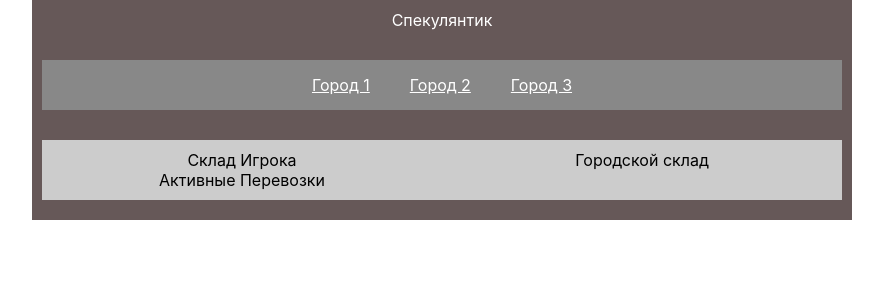
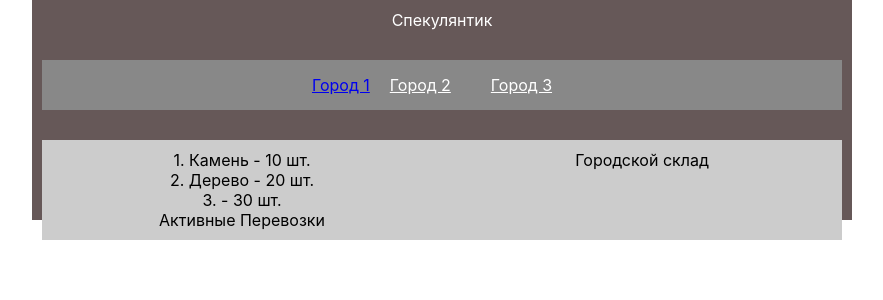
Before and after one commit to ArtLevel/Speculator, a React (Create React App) app: page / in a window 1280 px wide. Shown: the top 300 px of the page, without its empty margins (198-1081 px from the left). Built offline with nearby package versions, Linux system fonts and the light colour scheme.

Commit message:
Basic storage functionality

```diff
--- a/package.json
+++ b/package.json
@@ -11,6 +11,7 @@
     "@types/node": "^16.18.126",
     "@types/react": "^19.1.6",
     "@types/react-dom": "^19.1.5",
+    "prettier": "^3.5.3",
     "react": "^19.1.0",
     "react-dom": "^19.1.0",
     "react-scripts": "5.0.1",
--- a/src/Components/App/App.tsx
+++ b/src/Components/App/App.tsx
@@ -1,36 +1,99 @@
-import React from 'react';
+import React, { useState } from "react";
 
-import './App.scss';
+import "./App.scss";
 import Citites from "../Cities/Citites";
 import CityStorage from "../CityStorage/CityStorage";
 import Storage from "../Storage/Storage";
 import Transportations from "../Transportations/Transportations";
 
+type StoragesT = { cityId: number; storage: StorageT }[];
+export type StorageT = { id: number; qty: number }[];
+type GoodT = { id: number; title: string };
+export type GoodsT = GoodT[];
+
 function App() {
+  const [currentCity, setCurrentCity] = useState(1);
+
+  const [storages, setStorages] = useState<StoragesT>([
+    {
+      cityId: 1,
+      storage: [
+        {
+          id: 1,
+          qty: 10,
+        },
+        {
+          id: 2,
+          qty: 20,
+        },
+        {
+          id: 3,
+          qty: 30,
+        },
+      ],
+    },
+    {
+      cityId: 2,
+      storage: [
+        {
+          id: 1,
+          qty: 5,
+        },
+      ],
+    },
+  ]);
+
+  const goods: GoodsT = [
+    {
+      id: 1,
+      title: "Камень",
+    },
+    {
+      id: 2,
+      title: "Дерево",
+    },
+  ];
+
+  function getStorageByCity(): StorageT {
+    const store = storages.find((storage) => storage.cityId === currentCity);
+
+    if (store) {
+      return store.storage;
+    } else {
+      return [];
+    }
+  }
+
   return (
     <div className="app">
-      <header className="app-name">
-        Спекулянтик
-      </header>
+      <header className="app-name">Спекулянтик</header>
 
-        <Citites/>
+      <Citites
+        currentCity={currentCity}
+        onChangeCurrentCity={(city) => {
+          setCurrentCity(city);
+        }}
+      />
 
       <div className="content">
         <div className="column">
           <div className="storage">
-                    <Storage/>
+            <Storage
+              currentCity={currentCity}
+              storage={getStorageByCity()}
+              goods={goods}
+            />
           </div>
           <div className="transportations">
-                    <Transportations/>
+            <Transportations />
           </div>
         </div>
         <div className="column">
           <div className="city-storage">
-                    <CityStorage/>
+            <CityStorage />
           </div>
         </div>
       </div>
-
     </div>
   );
 }
--- a/src/Components/Cities/Cities.scss
+++ b/src/Components/Cities/Cities.scss
@@ -9,5 +9,10 @@
     color: white;
     display: inline-block;
     padding: 5px 20px;
+
+    &.active {
+      font-weight: 700;
+      text-decoration: none;
+    }
   }
 }
--- a/src/Components/Cities/Citites.tsx
+++ b/src/Components/Cities/Citites.tsx
@@ -1,13 +1,44 @@
-import React from 'react';
+import React, { useState } from "react";
 
-import './Cities.scss';
+import "./Cities.scss";
 
-function Citites() {
+type CitiesArrT = { id: number; title: string }[];
+type CitiesType = {
+  currentCity: number;
+  onChangeCurrentCity: (city: number) => void;
+};
+
+function Citites({ currentCity, onChangeCurrentCity }: CitiesType) {
+  const cities: CitiesArrT = [
+    {
+      id: 1,
+      title: "Город 1",
+    },
+    {
+      id: 2,
+      title: "Город 2",
+    },
+    {
+      id: 3,
+      title: "Город 3",
+    },
+  ];
+
   return (
     <div className="cities-list">
-        <a className="city" href="#">Город 1</a>
-        <a className="city" href="#">Город 2</a>
-        <a className="city" href="#">Город 3</a>
+      {cities.map((city) => {
+        return (
+          <a
+            className={"city" + (currentCity === city.id ? "active" : "")}
+            href="#"
+            onClick={() => {
+              onChangeCurrentCity(city.id);
+            }}
+          >
+            {city.title}
+          </a>
+        );
+      })}
     </div>
   );
 }
--- a/src/Components/Storage/Storage.tsx
+++ b/src/Components/Storage/Storage.tsx
@@ -1,11 +1,29 @@
-import React from 'react';
+import React from "react";
 
-import './Storage.css';
+import "./Storage.css";
+import { GoodsT, StorageT } from "../App/App";
 
-function Storage() {
+type StorageType = {
+  currentCity: number;
+  storage: StorageT;
+  goods: GoodsT;
+};
+
+function Storage({ storage, currentCity, goods }: StorageType) {
+  function findGoodById(id: number) {
+    return goods.find((item) => item.id === id)?.title;
+  }
+
   return (
     <>
-        Склад Игрока
+      {storage.map((item) => {
+        return (
+          <span>
+            {item.id}. {findGoodById(item.id)} - {item.qty} шт.
+            <br />
+          </span>
+        );
+      })}
     </>
   );
 }
```
Also changed, not shown: 1 other file (tests, documents, lock files or other folders). Lines whose indentation alone changed are shown as unchanged.
